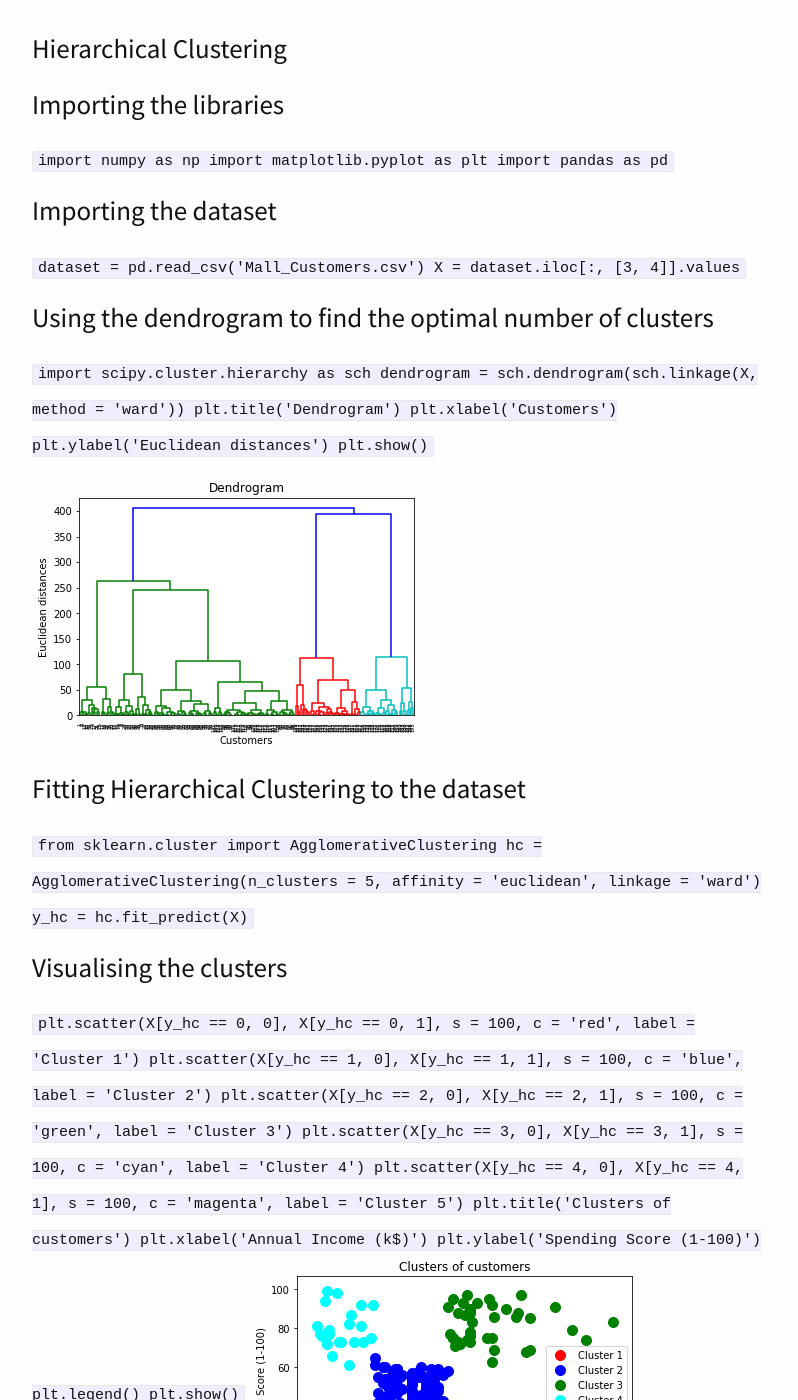
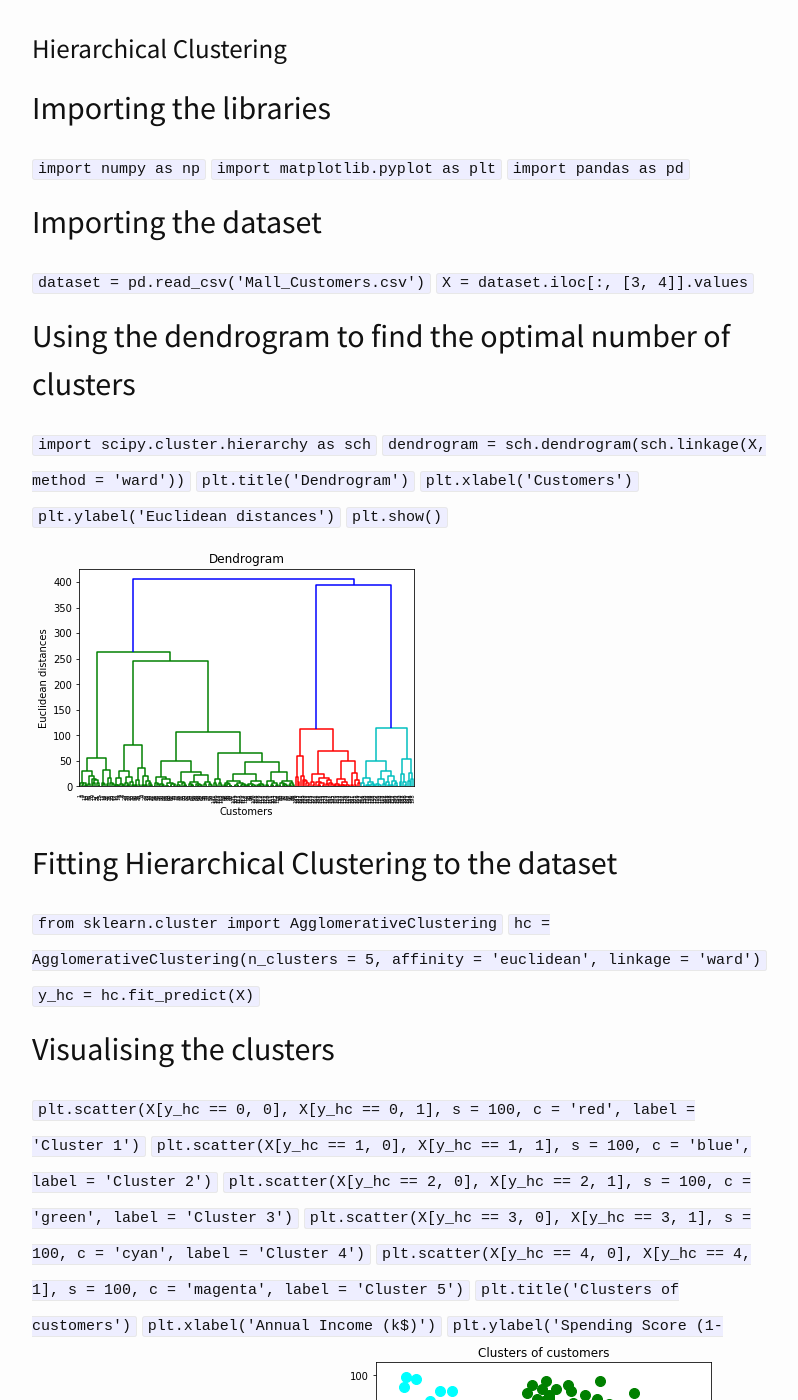
Before and after one commit to m2rik/m2rik.github.io, a Jekyll site: the page built from _posts/2020-03-22-Hierarchical-Clustering.markdown, in a window 1280 px wide and 1400 px high, scrolled down 406 px. Shown: the whole window, without its empty margins (238-1036 px from the left). Built offline with Jekyll 4.4.1, drawn with Linux system fonts in a browser that asks for light colours; nearby versions of some CDN libraries; our own code applies the rules of GitHub Pages for plain Markdown files; some of the changed text lies outside the part shown.

Commit message:
Update 2020-03-22-Hierarchical-Clustering.markdown

```diff
--- a/_posts/2020-03-22-Hierarchical-Clustering.markdown
+++ b/_posts/2020-03-22-Hierarchical-Clustering.markdown
@@ -1,38 +1,38 @@
 # Hierarchical Clustering
-# Importing the libraries
-``import numpy as np
-import matplotlib.pyplot as plt
-import pandas as pd``
+## Importing the libraries
+`import numpy as np`
+`import matplotlib.pyplot as plt`
+`import pandas as pd`
 
 
-# Importing the dataset
-`dataset = pd.read_csv('Mall_Customers.csv')
-X = dataset.iloc[:, [3, 4]].values`
+## Importing the dataset
+`dataset = pd.read_csv('Mall_Customers.csv')`
+`X = dataset.iloc[:, [3, 4]].values`
 
 
-# Using the dendrogram to find the optimal number of clusters
-`import scipy.cluster.hierarchy as sch
-dendrogram = sch.dendrogram(sch.linkage(X, method = 'ward'))
-plt.title('Dendrogram')
-plt.xlabel('Customers')
-plt.ylabel('Euclidean distances')
-plt.show()`
+## Using the dendrogram to find the optimal number of clusters
+`import scipy.cluster.hierarchy as sch`
+`dendrogram = sch.dendrogram(sch.linkage(X, method = 'ward'))`
+`plt.title('Dendrogram')`
+`plt.xlabel('Customers')`
+`plt.ylabel('Euclidean distances')`
+`plt.show()`
 
 ![hc plots](https://github.com/m2rik/m2rik.github.io/blob/master/images/hc1.png)
-# Fitting Hierarchical Clustering to the dataset
-`from sklearn.cluster import AgglomerativeClustering
-hc = AgglomerativeClustering(n_clusters = 5, affinity = 'euclidean', linkage = 'ward')
-y_hc = hc.fit_predict(X)`
+## Fitting Hierarchical Clustering to the dataset
+`from sklearn.cluster import AgglomerativeClustering`
+`hc = AgglomerativeClustering(n_clusters = 5, affinity = 'euclidean', linkage = 'ward')`
+`y_hc = hc.fit_predict(X)`
 
-# Visualising the clusters
-`plt.scatter(X[y_hc == 0, 0], X[y_hc == 0, 1], s = 100, c = 'red', label = 'Cluster 1')
-plt.scatter(X[y_hc == 1, 0], X[y_hc == 1, 1], s = 100, c = 'blue', label = 'Cluster 2')
-plt.scatter(X[y_hc == 2, 0], X[y_hc == 2, 1], s = 100, c = 'green', label = 'Cluster 3')
-plt.scatter(X[y_hc == 3, 0], X[y_hc == 3, 1], s = 100, c = 'cyan', label = 'Cluster 4')
-plt.scatter(X[y_hc == 4, 0], X[y_hc == 4, 1], s = 100, c = 'magenta', label = 'Cluster 5')
-plt.title('Clusters of customers')
-plt.xlabel('Annual Income (k$)')
-plt.ylabel('Spending Score (1-100)')
-plt.legend()
-plt.show()`
+## Visualising the clusters
+`plt.scatter(X[y_hc == 0, 0], X[y_hc == 0, 1], s = 100, c = 'red', label = 'Cluster 1')`
+`plt.scatter(X[y_hc == 1, 0], X[y_hc == 1, 1], s = 100, c = 'blue', label = 'Cluster 2')`
+`plt.scatter(X[y_hc == 2, 0], X[y_hc == 2, 1], s = 100, c = 'green', label = 'Cluster 3')`
+`plt.scatter(X[y_hc == 3, 0], X[y_hc == 3, 1], s = 100, c = 'cyan', label = 'Cluster 4')`
+`plt.scatter(X[y_hc == 4, 0], X[y_hc == 4, 1], s = 100, c = 'magenta', label = 'Cluster 5')`
+`plt.title('Clusters of customers')`
+`plt.xlabel('Annual Income (k$)')`
+`plt.ylabel('Spending Score (1-100)')`
+`plt.legend()`
+`plt.show()`
 ![hc plots](https://github.com/m2rik/m2rik.github.io/blob/master/images/hc.png)
```
